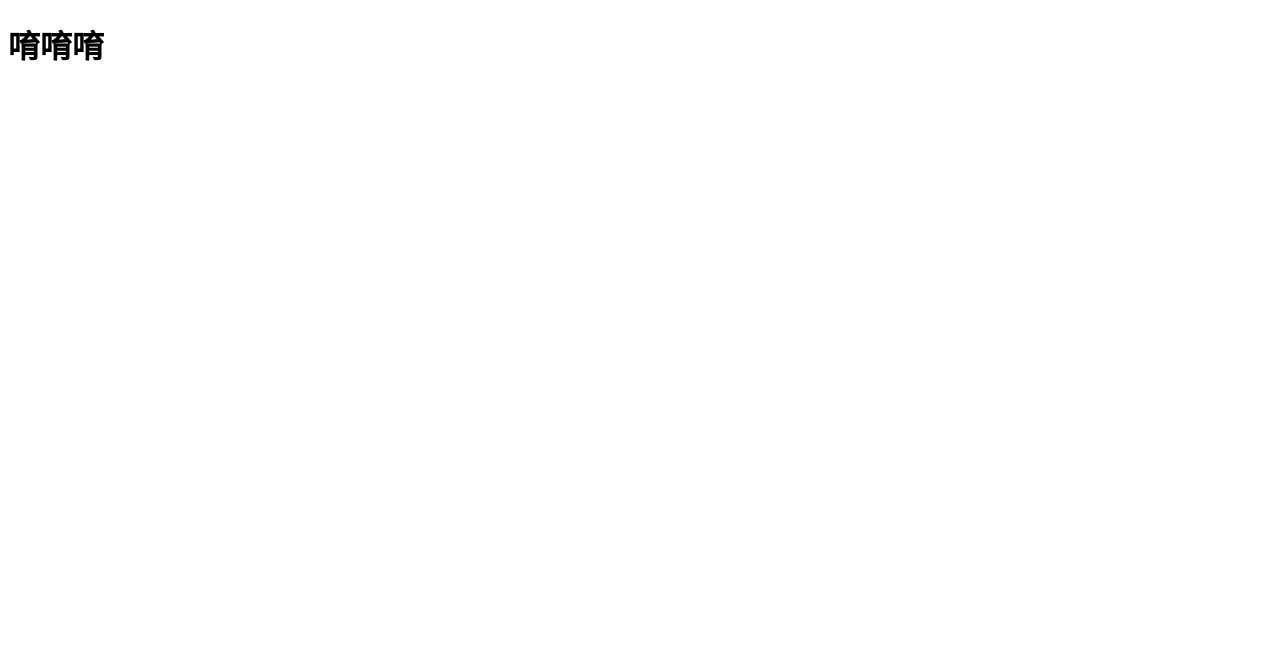
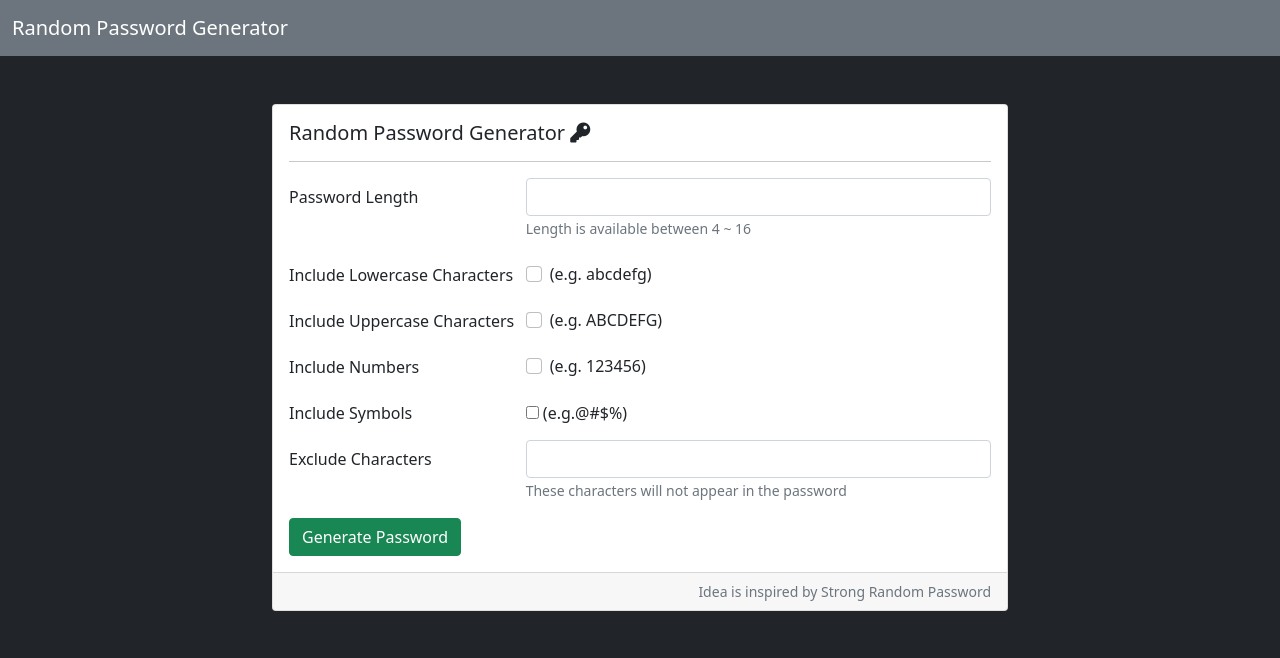
Before and after one commit to cosine0720/Adv1_Password-Generator, a Node server app: page / in a window 1280 px wide. Before the commit the part shown is almost empty. Shown: the top 658 px of the page. Run offline with Node 20, Linux system fonts and the light colour scheme; some libraries are stand-ins or nearby versions.

Commit message:
建立密碼產生器的畫面

```diff
--- a/views/index.handlebars
+++ b/views/index.handlebars
@@ -1 +1,80 @@
-<h1>唷唷唷</h1>
+<div class="container py-5">
+
+  <div class="row">
+    <div class="col-12 col-lg-10 col-xl-8 mx-auto">
+      <div class="card">
+        <div class="card-body">
+          <h5 class="card-title">Random Password Generator <i class="fas fa-key"></i></h5>
+          <hr>
+          <form method="POST" action="/">
+            <div class="row mb-3 g-2">
+              <label for="length" class="col-md-4 col-form-label">
+                Password Length
+              </label>
+              <div class="col-md-8">
+                <input type="number" name="length" class="form-control" id="length" min="4" max="16">
+                <small class="text-muted form-text">Length is available between 4 ~ 16</small>
+              </div>
+            </div>
+
+            <div class="row mb-2 g-2 align-items-center">
+              <label for="lowercase" class="col-md-4 col-form-label">Include Lowercase Characters</label>
+              <div class="col-md-8">
+                <div class="form-check form-check-inline">
+                  <input type="checkbox" class="form-check-input" id="lowercase" name="lowercase">
+                  <label class="form-check-label" for="lowercase">(e.g. abcdefg)</label>
+                </div>
+              </div>
+            </div>
+
+            <div class="row mb-2 g-2 align-items-center">
+              <label for="uppercase" class="col-md-4 col-form-label">Include Uppercase Characters</label>
+              <div class="col-md-8">
+                <div class="form-check form-check-inline">
+                  <input type="checkbox" class="form-check-input" id="uppercase" name="uppercase">
+                  <label class="form-check-label" for="uppercase">(e.g. ABCDEFG)</label>
+                </div>
+              </div>
+            </div>
+
+            <div class="row mb-2 g-2 align-items-center">
+              <label for="numbers" class="col-md-4 col-form-label">Include Numbers</label>
+              <div class="col-md-8">
+                <div class="form-check form-check-inline">
+                  <input type="checkbox" class="form-check-input" id="numbers" name="numbers">
+                  <label class="form-check-label" for="numbers">(e.g. 123456)</label>
+                </div>
+              </div>
+            </div>
+
+            <div class="row mb-2 g-2 align-items-center">
+              <label for="symbols" class="col-md-4 col-form-label">Include Symbols</label>
+              <div class="col-md-8">
+                <div class="custom-control custom-checkbox">
+                  <input type="checkbox" class="custom-control-input" id="symbols" name="symbols">
+                  <label class="custom-control-label" for="symbols">(e.g.@#$%)</label>
+                </div>
+              </div>
+            </div>
+
+            <div class="row g-2 mb-3">
+              <label for="exclude-characters" class="col-md-4 col-form-label">
+                Exclude Characters
+              </label>
+              <div class="col-md-8">
+                <input type="text" name="excludeCharacters" class="form-control" id="exclude-characters">
+                <small class="text-muted form-text">These characters will not appear in the password</small>
+              </div>
+            </div>
+
+            <button class="btn btn-success" type="submit">Generate Password</button>
+          </form>
+        </div>
+
+        <small class="card-footer text-muted text-end">
+          Idea is inspired by Strong Random Password
+        </small>
+      </div>
+    </div>
+  </div>
+</div>
--- a/views/layouts/main.handlebars
+++ b/views/layouts/main.handlebars
@@ -5,9 +5,28 @@
   <meta http-equiv="X-UA-Compatible" content="IE=edge">
   <meta name="viewport" content="width=device-width, initial-scale=1.0">
   <title>Password Generator</title>
+  <!-- include bootstrap stylesheets -->
+  <link href="https://cdn.jsdelivr.net/npm/bootstrap@5.1.3/dist/css/bootstrap.min.css" rel="stylesheet"
+    integrity="sha384-1BmE4kWBq78iYhFldvKuhfTAU6auU8tT94WrHftjDbrCEXSU1oBoqyl2QvZ6jIW3" crossorigin="anonymous" />
+  <!-- include fontawesome stylesheets -->
+  <link rel="stylesheet" href="https://use.fontawesome.com/releases/v5.6.3/css/all.css"
+      integrity="sha384-UHRtZLI+pbxtHCWp1t77Bi1L4ZtiqrqD80Kn4Z8NTSRyMA2Fd33n5dQ8lWUE00s/" crossorigin="anonymous">
 </head>
 
-<body>
-  {{{body}}}
+<body class="bg-dark">
+  <!-- navigation -->
+  <nav class="navbar navbar-dark bg-secondary">
+    <div class="container-fluid">
+      <a class="navbar-brand" href="#">Random Password Generator</a>
+    </div>
+  </nav>
+
+  <main>
+    {{{ body }}}
+  </main>
+
+  <!-- scripts for bootstrap -->
+  <script src="https://cdn.jsdelivr.net/npm/bootstrap@5.1.3/dist/js/bootstrap.bundle.min.js"
+    integrity="sha384-ka7Sk0Gln4gmtz2MlQnikT1wXgYsOg+OMhuP+IlRH9sENBO0LRn5q+8nbTov4+1p" crossorigin="anonymous"></script>
 </body>
 </html>
```
